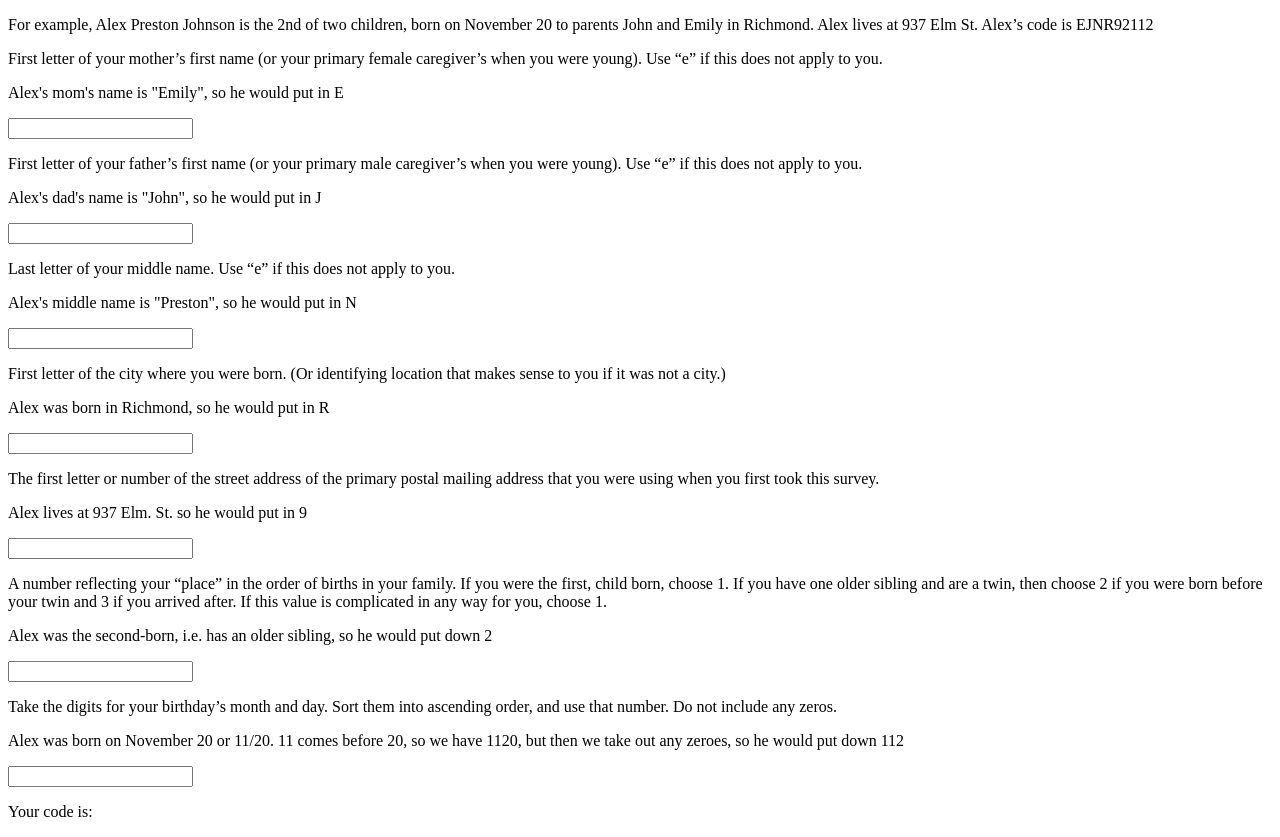
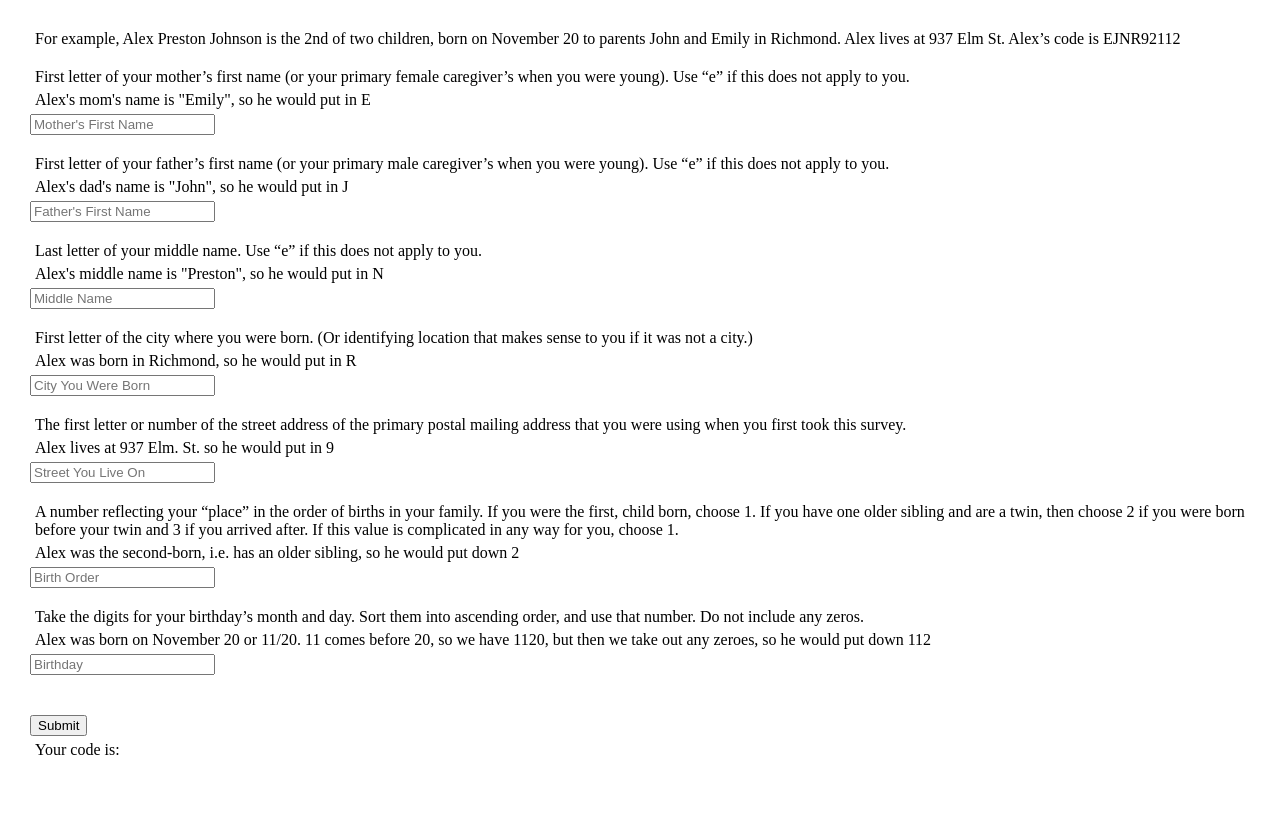
Before and after one commit to maralihart/1501-code-generator, a plain HTML site: page index.html in a window 1280 px wide. After the commit the page ends 800 px from the top, so only its background shows below. Drawn offline with nearby package versions, Linux system fonts and the light colour scheme.

Commit message:
put everything on a single page

```diff
--- a/index.html
+++ b/index.html
@@ -10,45 +10,90 @@
     <title></title>
     <meta name="description" content="">
     <meta name="viewport" content="width=device-width, initial-scale=1">
-    <link rel="stylesheet" href="">
+    <style>
+      body {
+        margin: 30px;
+      }
+
+      .submit {
+        margin-top: 20px;
+      }
+
+      p {
+        margin: 5px;
+      }
+
+      div {
+        margin: 20px 0px;
+      }
+    </style>
   </head>
   <body>
 
-    <form>
+    <form id="generator">
       <p>For example, Alex Preston Johnson is the 2nd of two children, born on November 20 to parents John and Emily in Richmond.  Alex lives at 937 Elm St.  Alex’s code is EJNR92112</p>
 
+      <div>
         <p>First letter of your mother’s first name (or your primary female caregiver’s when you were young).  Use “e” if this does not apply to you.</p>
         <p>Alex's mom's name is "Emily", so he would put in E</p>
-      <input type="text" id="mom" name="mom">
-
+        <input type="text" id="mom" name="mom" placeholder="Mother's First Name">
+      </div>
+      <div>
         <p>First letter of your father’s first name (or your primary male caregiver’s when you were young).  Use “e” if this does not apply to you.</p>
         <p>Alex's dad's name is "John", so he would put in J</p>
-      <input type="text" id="dad" name="dad">
-
+        <input type="text" id="dad" name="dad" placeholder="Father's First Name">
+      </div>
+      <div>
         <p>Last letter of your middle name. Use “e” if this does not apply to you.</p>
         <p>Alex's middle name is "Preston", so he would put in N</p>
-      <input type="text" id="mid" name="mid">
-
+        <input type="text" id="mid" name="mid" placeholder="Middle Name">
+      </div>
+      <div>
         <p>First letter of the city where you were born.  (Or identifying location that makes sense to you if it was not a city.)</p>
         <p>Alex was born in Richmond, so he would put in R</p>
-      <input type="text" id="city" name="city">
-
+        <input type="text" id="city" name="city" placeholder="City You Were Born">
+        </div>
+      <div>
         <p>The first letter or number of the street address of the primary postal mailing address that you were using when you first took this survey.</p>
         <p>Alex lives at 937 Elm. St. so he would put in 9</p>
-      <input type="text" id="street" name="street">
-
+        <input type="text" id="street" name="street" placeholder="Street You Live On">
+      </div>
+      <div>
         <p>A number reflecting your “place” in the order of births in your family. If you were the first, child born, choose 1.  If you have one older sibling and are a twin, then choose 2 if you were born before your twin and 3 if you arrived after.  If this value is complicated in any way for you, choose 1.</p>
         <p>Alex was the second-born, i.e. has an older sibling, so he would put down 2</p>
-      <input type="text" id="birth" name="birth">
-
+        <input type="text" id="birth" name="birth" placeholder="Birth Order">
+      </div>
+      <div>
         <p>Take the digits for your birthday’s month and day.  Sort them into ascending order, and use that number. Do not include any zeros.</p>
         <p>Alex was born on November 20 or 11/20. 11 comes before 20, so we have 1120, but then we take out any zeroes, so he would put down 112</p>
-      <input type="text" id="monthday" name="monthday">
+        <input type="text" id="monthday" name="monthday" placeholder="Birthday">
+      </div>
+
+      <input type="submit" class="submit" id="submit">
+
+    </form>
 
     <p>Your code is:</p>
     <strong><p id="code"></p></strong>
-    </form>
 
-    <script src="" async defer></script>
+    <script src="https://ajax.googleapis.com/ajax/libs/jquery/2.1.3/jquery.min.js"></script>
+    <script>
+      $("#generator").submit(function(e){
+        e.preventDefault();
+
+        var mom = $("#mom").val();
+        var dad = $("#dad").val();
+        var mid = $("#mid").val();
+        var city = $("#city").val();
+        var street = $("#street").val();
+        var birth = $("#birth").val();
+        var monthday = $("#monthday").val();
+
+        var codeSpace = $("#code");
+
+        code = mom + dad + mid + city + street + birth + monthday;
+        codeSpace.text(code);
+      });
+    </script>
   </body>
 </html>
```
Lines whose indentation alone changed are shown as unchanged.
